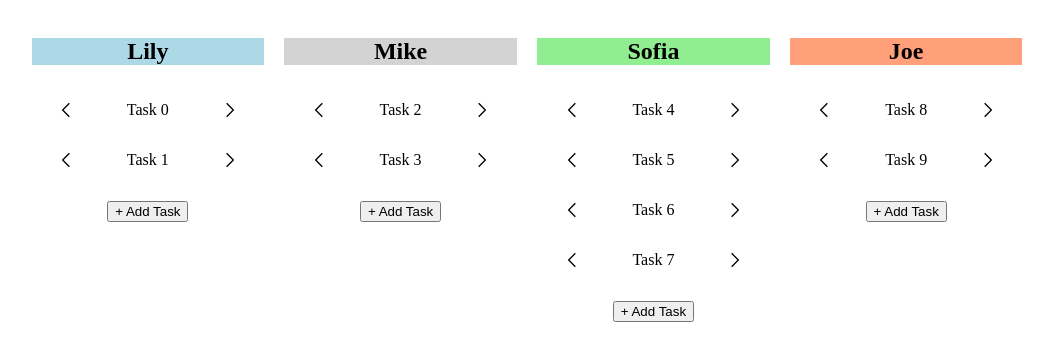
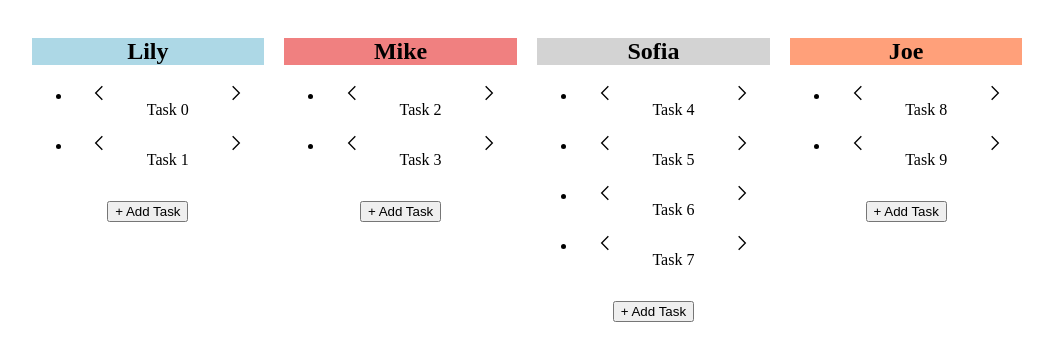
Before and after one commit to gjuliao/crm-vite, a React (Vite) app: page / in a window 1280 px wide. Shown: the top 360 px of the page, without its empty margins (113-1166 px from the left). Built offline with nearby package versions, Linux system fonts and the light colour scheme.

Commit message:
Added styles

```diff
--- a/src/App.css
+++ b/src/App.css
@@ -2,32 +2,33 @@
   display: flex;
   width: 80%;
   justify-content: space-between;
-  text-align: center;
+  flex-wrap: nowrap;
   margin: auto;
 }
 
 .card-group {
   flex: 1;
+  text-align: center;
   margin: 1%;
 }
 
 .card-title-0 {
   background-color: lightblue;
-  display: block;
-  width: 100%;
 }
 
 .card-title-1 {
+  background-color: lightcoral;
+}
+
+.card-title-2 {
   background-color: lightgray;
 }
-.card-title-2 {
-  background-color: lightgreen;
-}
+
 .card-title-3 {
   background-color: lightsalmon;
 }
 
-.list {
+.card-list {
   list-style: none;
   padding: 0;
 }
@@ -35,5 +36,4 @@
 .item {
   display: flex;
   justify-content: space-around;
-  align-items: center;
 }
```
